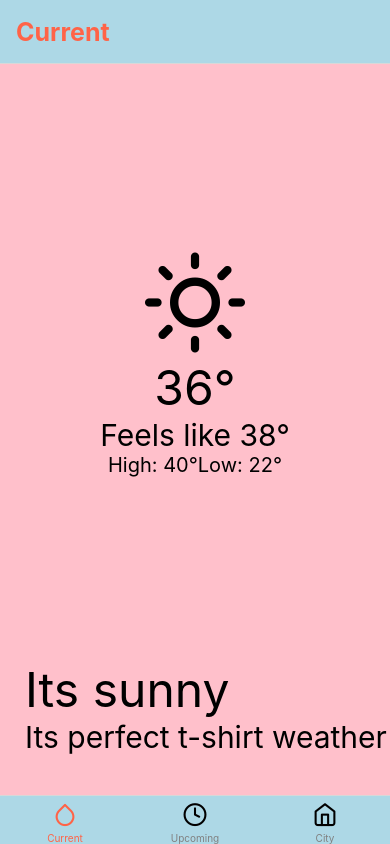
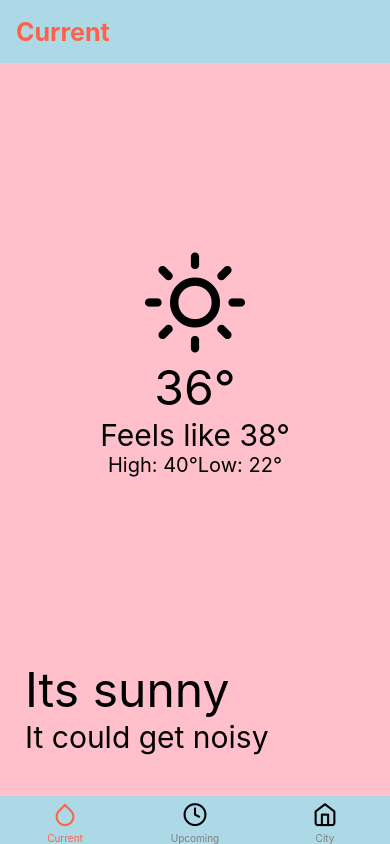
Before and after one commit to Severo-Yannick/WheatherMobileApp, a React Native app: screen /Current in a window 390 px wide. Built offline with nearby package versions, Linux system fonts and the light colour scheme.

Commit message:
weather types

```diff
--- a/src/screens/CurrentWeather.js
+++ b/src/screens/CurrentWeather.js
@@ -1,7 +1,8 @@
 import { StyleSheet, Text, View, SafeAreaView } from "react-native";
 import { Feather } from "@expo/vector-icons";
 import RowText from "../components/RowText";
-
+import { weatherType } from "../utilities/weatherType";
+// Example of API response => https://openweathermap.org/weather-conditions
 const CurrentWeather = () => {
   const {
     wrapper,
@@ -31,7 +32,7 @@ const CurrentWeather = () => {
       </View>
       <RowText
         messageOne={"Its sunny"}
-        messageTwo={"Its perfect t-shirt weather"}
+        messageTwo={weatherType.Thunderstorm.message}
         containerStyles={bodyWrapper}
         messageOneStyles={description}
         messageTwoStyles={message}
--- /dev/null
+++ b/src/utilities/weatherType.js
@@ -0,0 +1,42 @@
+export const weatherType = {
+  Thunderstorm: {
+    icon: "zap",
+    message: "It could get noisy",
+    backgroundColor: "#000000",
+  },
+  Drizzle: {
+    icon: "cloud-rain",
+    message: "It might rain a little",
+    backgroundColor: "#36454F",
+  },
+  Rain: {
+    icon: "umbrella",
+    message: "You will need an umbrella",
+    backgroundColor: "#0000FF",
+  },
+  Snow: {
+    icon: "cloud-snow",
+    message: "Lets build a snowman",
+    backgroundColor: "#7F6065",
+  },
+  Clear: {
+    icon: "sun",
+    message: "It is perfect t-shirt weather",
+    backgroundColor: "#E47200",
+  },
+  Clouds: {
+    icon: "cloud",
+    message: "You could live in the clouds",
+    backgroundColor: "#363636",
+  },
+  Haze: {
+    icon: "wind",
+    message: "It might be a bit damp",
+    backgroundColor: "#58586e",
+  },
+  Mist: {
+    icon: "align-justify",
+    message: "It might be hard to see",
+    backgroundColor: "#3E3E37",
+  },
+};
```
